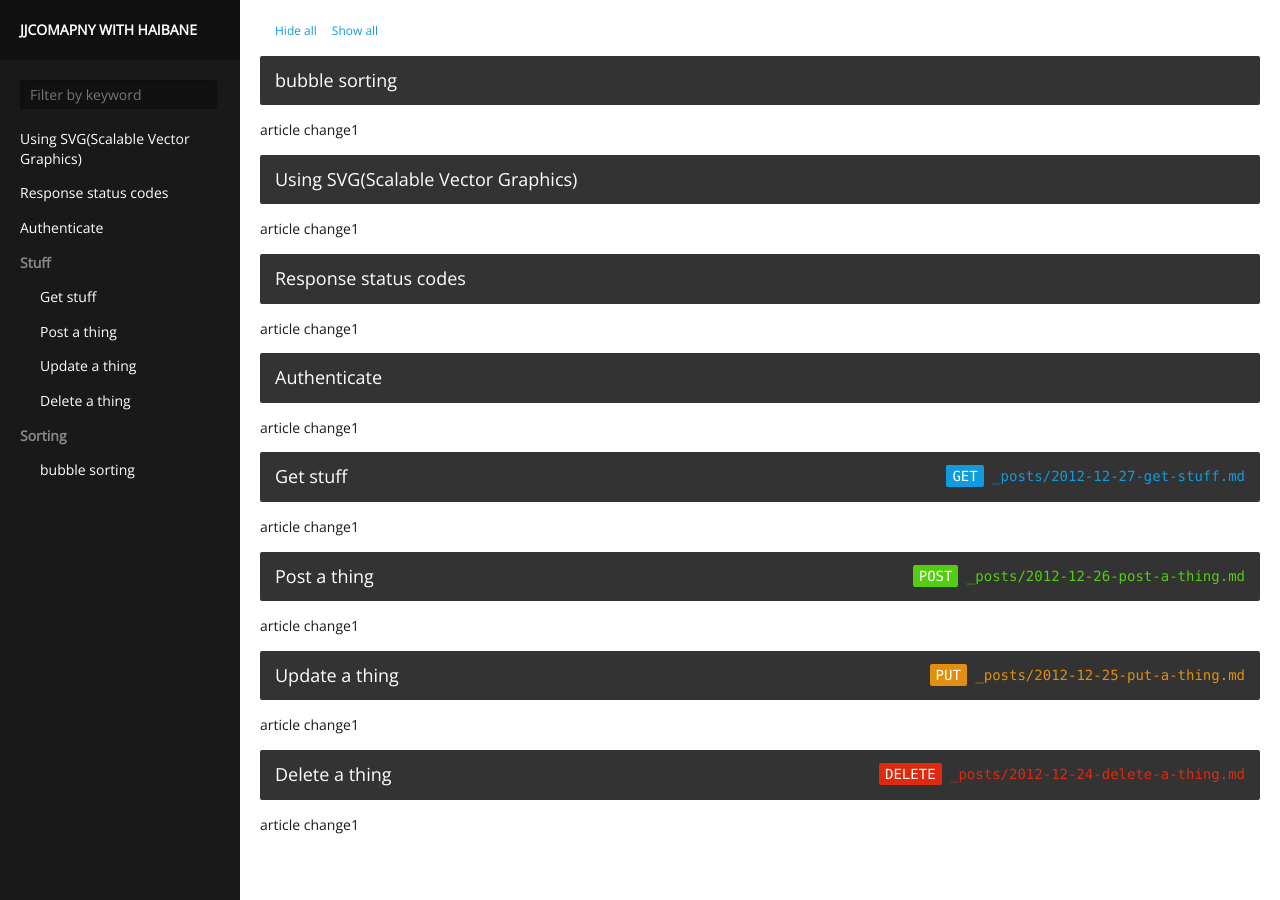
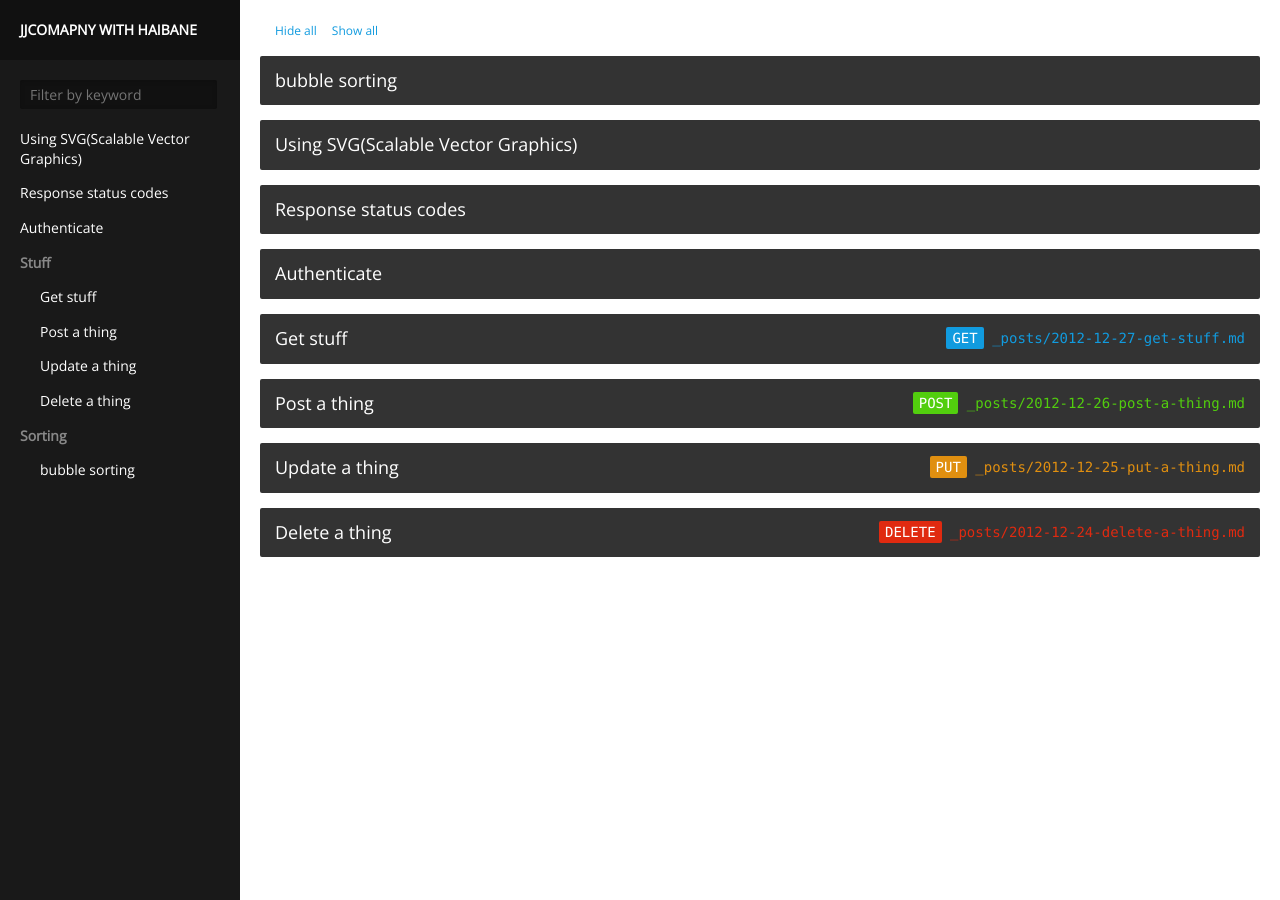
Before and after one commit to JJCompany/JJCompany, a Jekyll site: the page built from index.html, in a window 1280 px wide. Built offline with Jekyll 4.4.1, drawn with Linux system fonts in a browser that asks for light colours.

Commit message:
change index.html

```diff
--- a/index.html
+++ b/index.html
@@ -14,8 +14,5 @@
       {{ post.content }}
     </section>
   </article>
-  <article>
-    article change1
-  </article>
 {% endfor %}
 </section>
```
